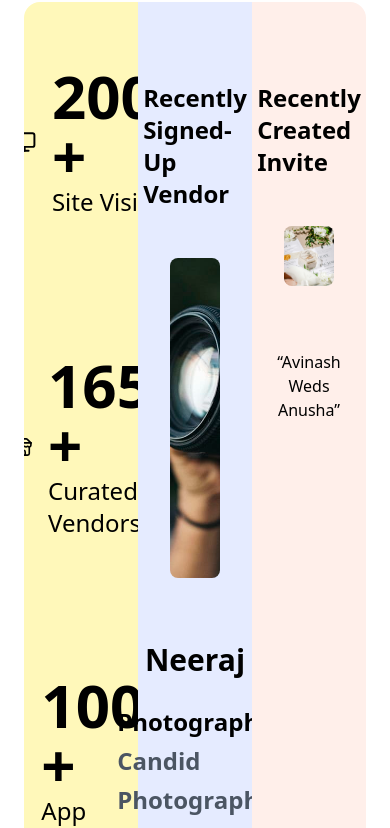
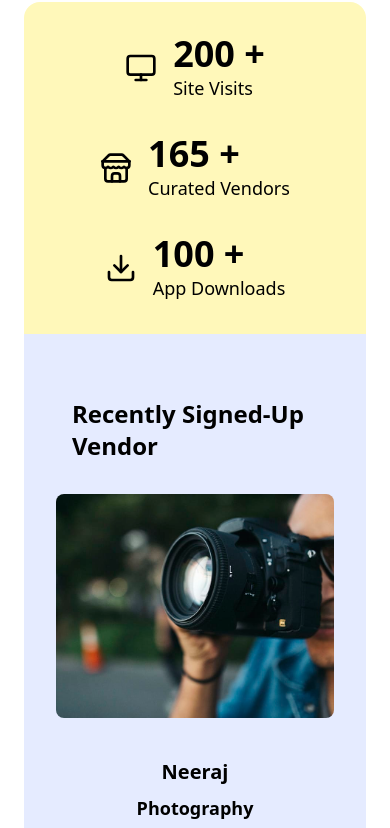
Before and after one commit to amaltechworld/MyGala_project, a React (Vite) app: page / in a window 390 px wide. Shown: the part 1414-2242 px from the top of the page. Built offline with nearby package versions, Linux system fonts and the light colour scheme; a web font is replaced by a local one.

Commit message:
responsive desing- dashboard stats-

```diff
--- a/src/section/DashboardStats.jsx
+++ b/src/section/DashboardStats.jsx
@@ -7,17 +7,17 @@ const DashboardStats = () => {
     return (
         <section className="bg-white lg:h-screen flex items-center justify-center">
             <div className="container mx-auto p-6">
-                <div className="grid grid-cols-3 gap-0 rounded-2xl overflow-hidden  lg:min-h-[800px] ">
+                <div className="grid grid-cols-1 lg:grid-cols-3 gap-0 rounded-2xl overflow-hidden  lg:min-h-[800px] ">
                     {/* Stats Section */}
-                    <div className="bg-[#fff8ba] p-16 flex flex-col justify-between items-center space-y-8">
+                    <div className="bg-[#fff8ba] p-8 lg:p-16 flex flex-col justify-between items-center space-y-8">
                         {/* Site Visits */}
                         <div className="flex items-center gap-4 text-black">
                             <Monitor className="w-8 h-8 " />
                             <div>
-                                <span className="text-6xl font-bold">
+                                <span className="text-4xl md:text-5xl lg:text-6xl font-bold">
                                     200 +
                                 </span>
-                                <p className="text-2xl font-medium">
+                                <p className="text-lg md:text-xl lg:text-2xl font-medium">
                                     Site Visits
                                 </p>
                             </div>
@@ -27,10 +27,10 @@ const DashboardStats = () => {
                         <div className="flex items-center gap-4 text-black">
                             <Store className="w-8 h-8 " />
                             <div>
-                                <span className="text-6xl font-bold">
+                                <span className="text-4xl md:text-5xl lg:text-6xl font-bold">
                                     165 +
                                 </span>
-                                <p className="text-2xl font-medium">
+                                <p className="text-lg md:text-xl lg:text-2xl font-medium">
                                     Curated Vendors
                                 </p>
                             </div>
@@ -40,10 +40,10 @@ const DashboardStats = () => {
                         <div className="flex items-center gap-4 text-black">
                             <Download className="w-8 h-8 " />
                             <div>
-                                <span className="text-6xl font-bold">
+                                <span className="text-4xl md:text-5xl lg:text-6xl font-bold">
                                     100 +
                                 </span>
-                                <p className="text-2xl font-medium">
+                                <p className="text-lg md:text-xl lg:text-2xl font-medium">
                                     App Downloads
                                 </p>
                             </div>
@@ -52,20 +52,20 @@ const DashboardStats = () => {
 
                     {/* Recently Signed-Up Vendor */}
                     <div className="bg-[#e5ebff] p-8 flex flex-col items-center">
-                        <h2 className="text-2xl font-semibold p-6 my-6 text-black">
+                        <h2 className="text-2xl font-semibold p-4 lg:p-6 my-4 lg:my-6 text-black">
                             Recently Signed-Up Vendor
                         </h2>
                         <img
                             src={DashImg1}
                             alt="Vendor"
-                            className="w-full h-80 object-cover rounded-lg mb-10"
+                            className="w-full h-56 md:h-80 object-cover rounded-lg mb-6 lg:mb-10"
                         />
-                        <h3 className="text-3xl font-bold mb-3 mt-6 text-black">
+                        <h3 className="text-xl md:text-2xl lg:text-3xl font-bold mb-2 lg:mb-3 mt-4 lg:mt-6 text-black">
                             Neeraj
                         </h3>
-                        <p className="text-2xl mt-3 font-semibold text-black leading-relaxed">Photography</p>
-                        <p className="text-gray-600 text-2xl font-semibold leading-relaxed mb-6">Candid Photography</p>
-                        <button className="flex items-center justify-center gap-2 bg-[#11235a] text-white px-6 py-3 w-52 rounded-lg  hover:bg-blue-900 transition">
+                        <p className="text-lg md:text-xl lg:text-2xl lg:mt-3 font-semibold text-black leading-relaxed">Photography</p>
+                        <p className="text-gray-600 text-lg md:text-xl lg:text-2xl font-semibold leading-relaxed mb-4 lg:mb-6">Candid Photography</p>
+                        <button className="flex items-center justify-center gap-2 bg-[#11235a] text-white px-6 py-3 w-48 lg:w-52 rounded-lg  hover:bg-blue-900 transition">
                             View Profile
                             <ArrowRight className="w-4 h-4" />
                         </button>
@@ -73,15 +73,15 @@ const DashboardStats = () => {
 
                     {/* Recently Created Invite */}
                     <div className="bg-[#ffefea] p-8 flex flex-col items-center text-black">
-                        <h2 className="text-2xl font-semibold p-6 my-6">
+                        <h2 className="text-2xl font-semibold p-4 lg:p-6 my-4 lg:my-6">
                             Recently Created Invite
                         </h2>
                         <img
                             src={DashImg2}
                             alt="Invite"
-                            className="w-full lg:h-80 object-cover rounded-lg mb-10"
+                            className="w-full h-56 md:h-80 object-cover rounded-lg mb-6 lg:mb-10"
                         />
-                        <h3 className="lg:text-4xl font-medium mt-6 leading-normal text-center">
+                        <h3 className="text-2xl md:text-3xl lg:text-4xl font-medium mt-4 lg:mt-6 leading-normal text-center">
                             “Avinash <br /> Weds <br /> Anusha”
                         </h3>
                     </div>
```
